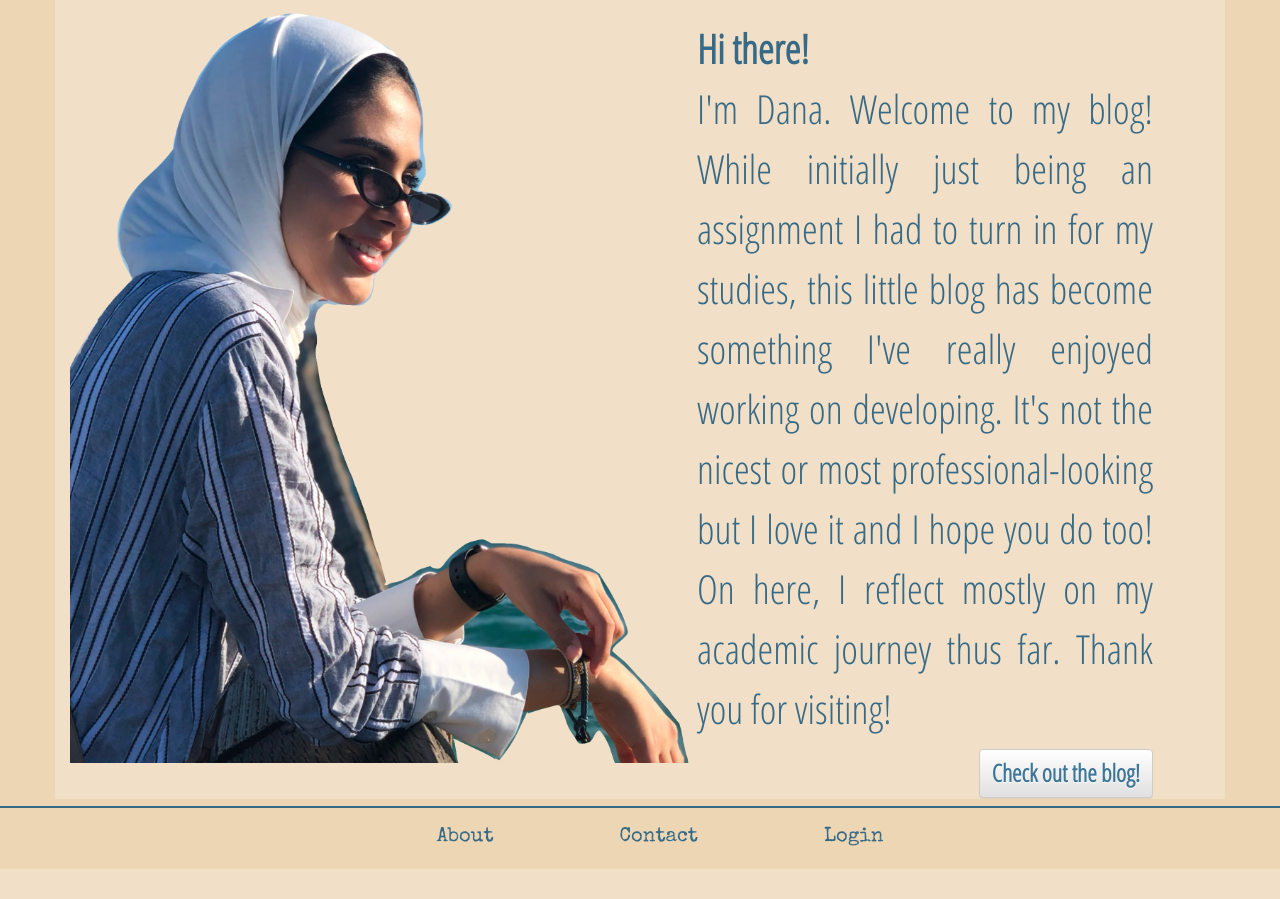
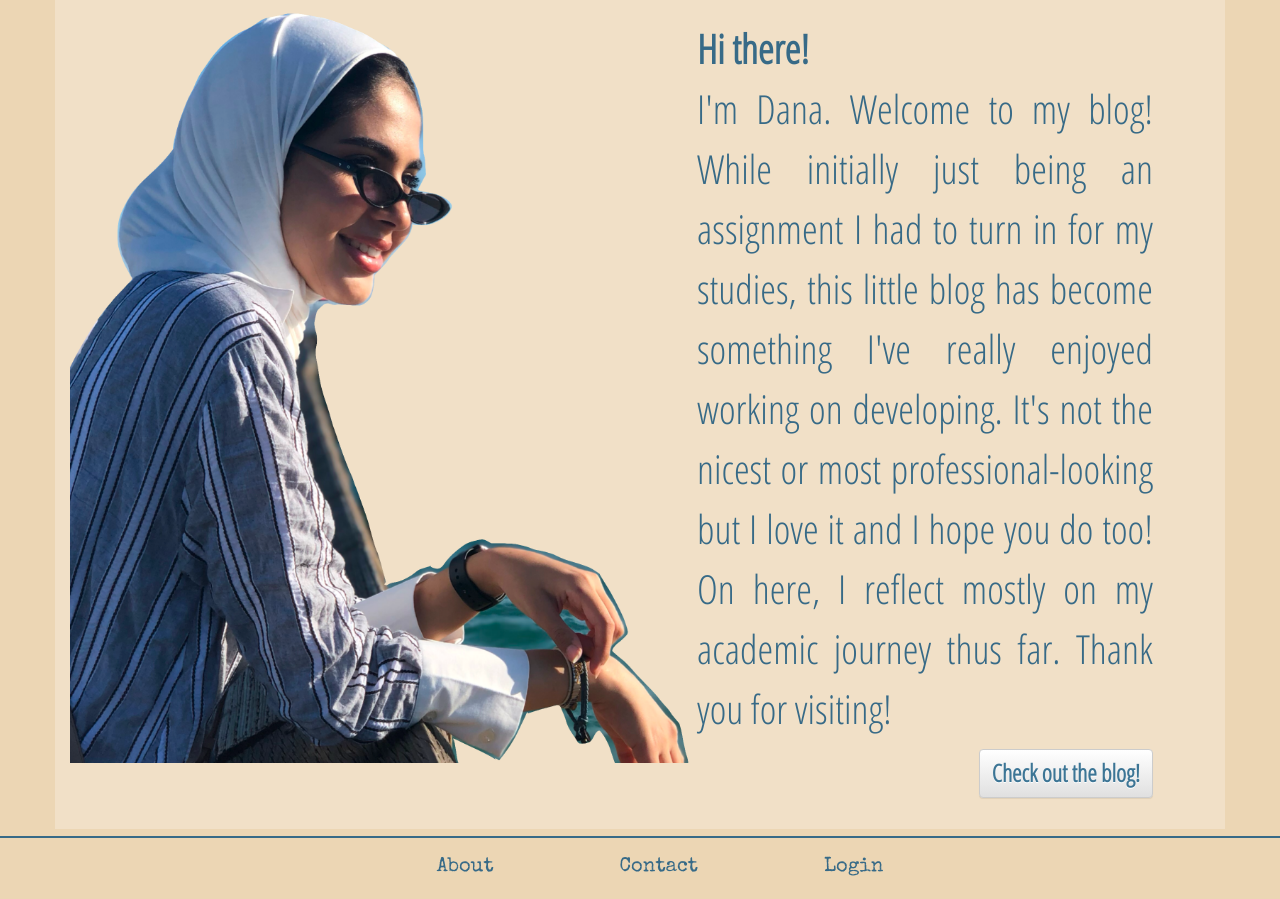
Before and after one commit to dba911/my-blog, a Django app: page / in a window 1280 px wide. Shown: the part 173-1072 px from the top of the page. Before the commit the page ends 1042 px from the top, so only its background shows below. Run offline with Django 3.2, Linux system fonts and the light colour scheme; some libraries are stand-ins or nearby versions.

Commit message:
Added margin to btn on homepage.

```diff
--- a/blog/static/css/blog.css
+++ b/blog/static/css/blog.css
@@ -248,6 +248,7 @@ a.btn {
 #blog-btn {
   font-size: 18pt;
   float: right;
+  margin-bottom: 3rem;
 }
 button, button.btn {
   font-family: 'Open Sans Condensed', sans-serif;
```
